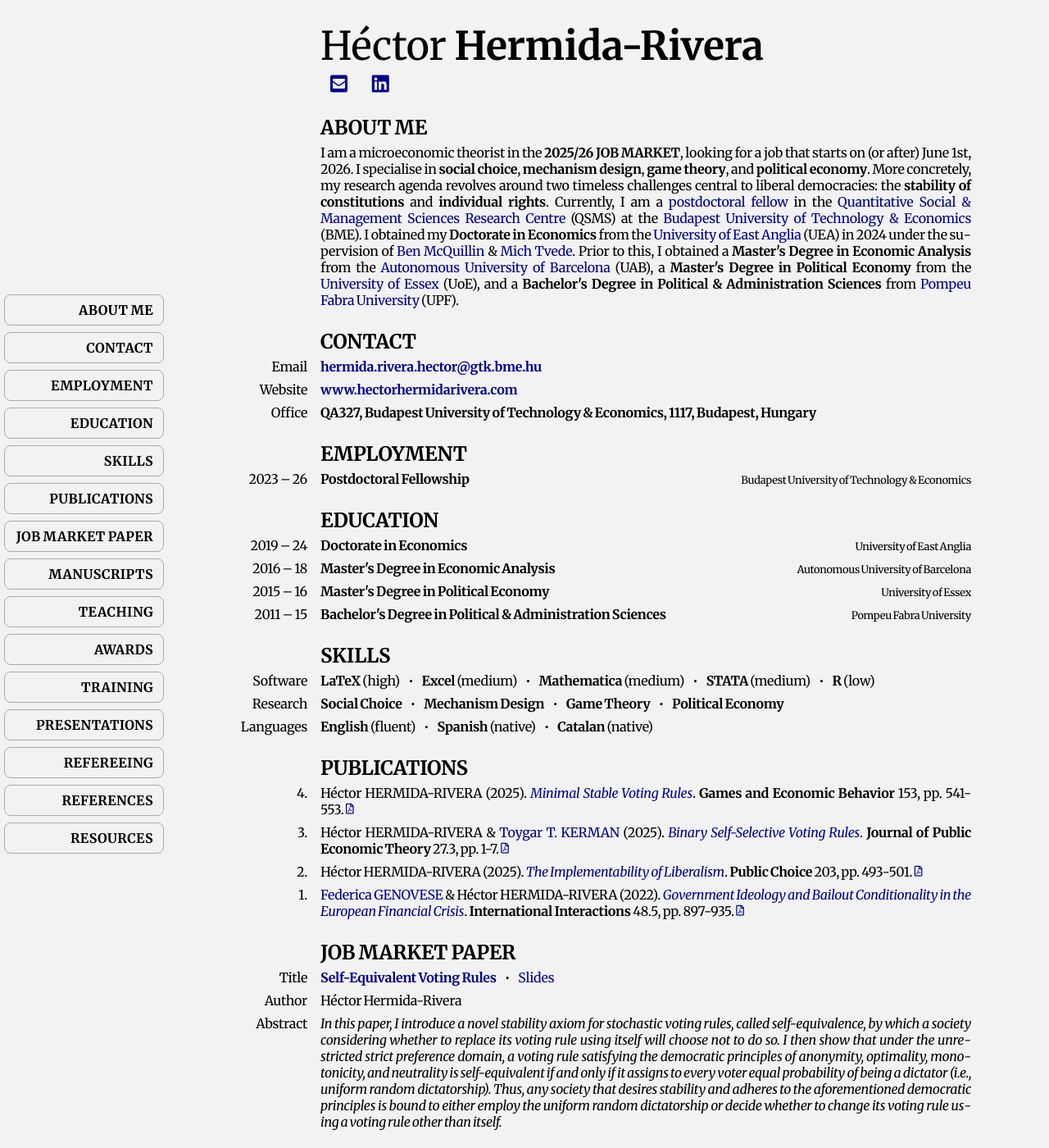
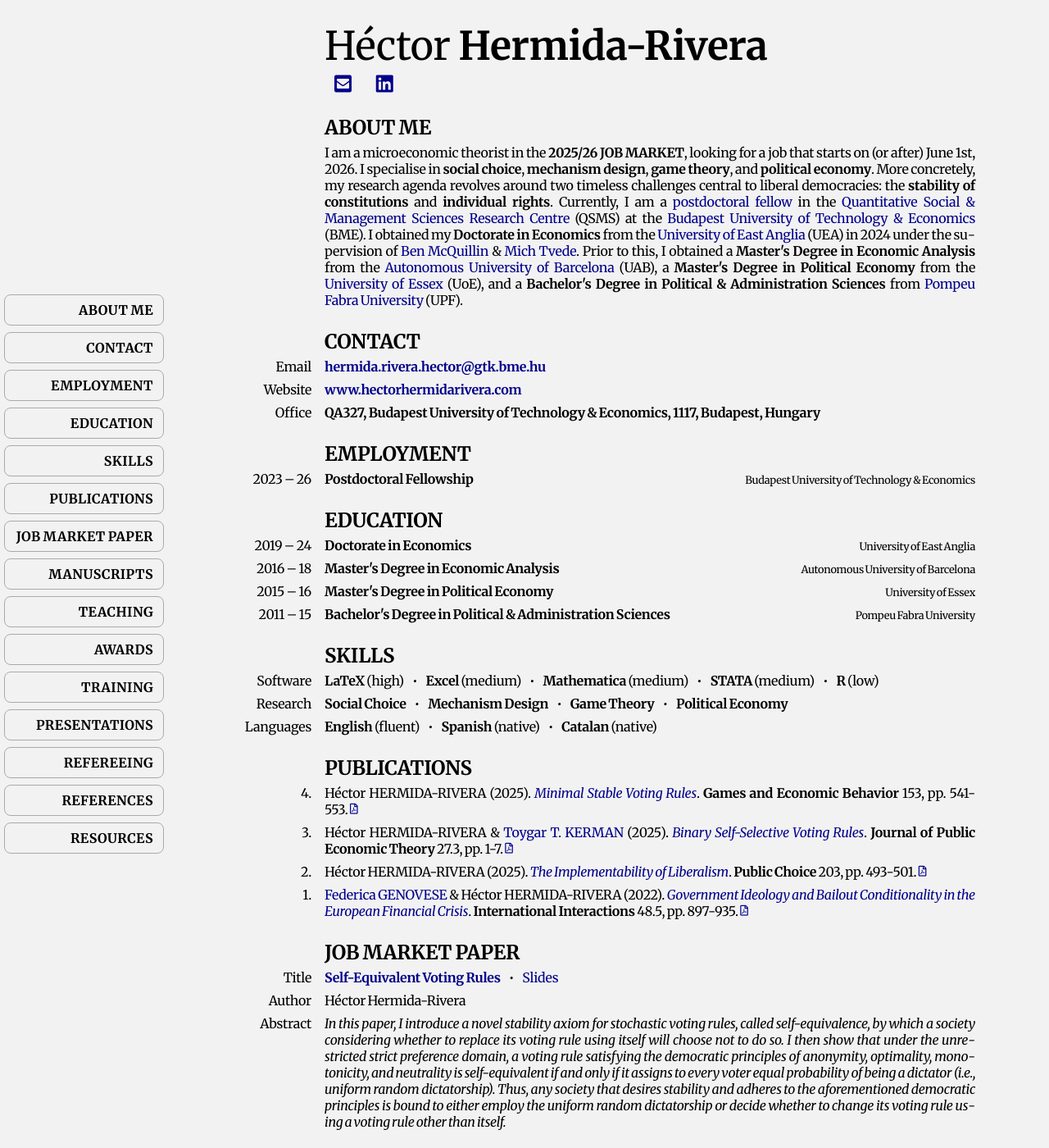
Before and after one commit to HectorHermidaRivera/hectorhermidarivera.github.io, a Jekyll site: the page built from index.md, in a window 1280 px wide and 1400 px high. Shown: the whole window at 82% size. Built offline with Jekyll 4.4.1, drawn with Linux system fonts in a browser that asks for light colours; a style sheet for code colours, icons or effects is not loaded.

Commit message:
Update style.css

```diff
--- a/assets/css/style.css
+++ b/assets/css/style.css
@@ -75,7 +75,7 @@ body {
 .content {
   max-width: 1000px;
   width: 100%;
-  margin-left: max(205px, (100vw - 1000px)/2);
+  margin-left: max(210px, (100vw - 1000px)/2);
   margin-right: max(20px, (100vw - 1000px)/2);
   padding: 0 20px 30px 20px;
   box-sizing: border-box;
```
